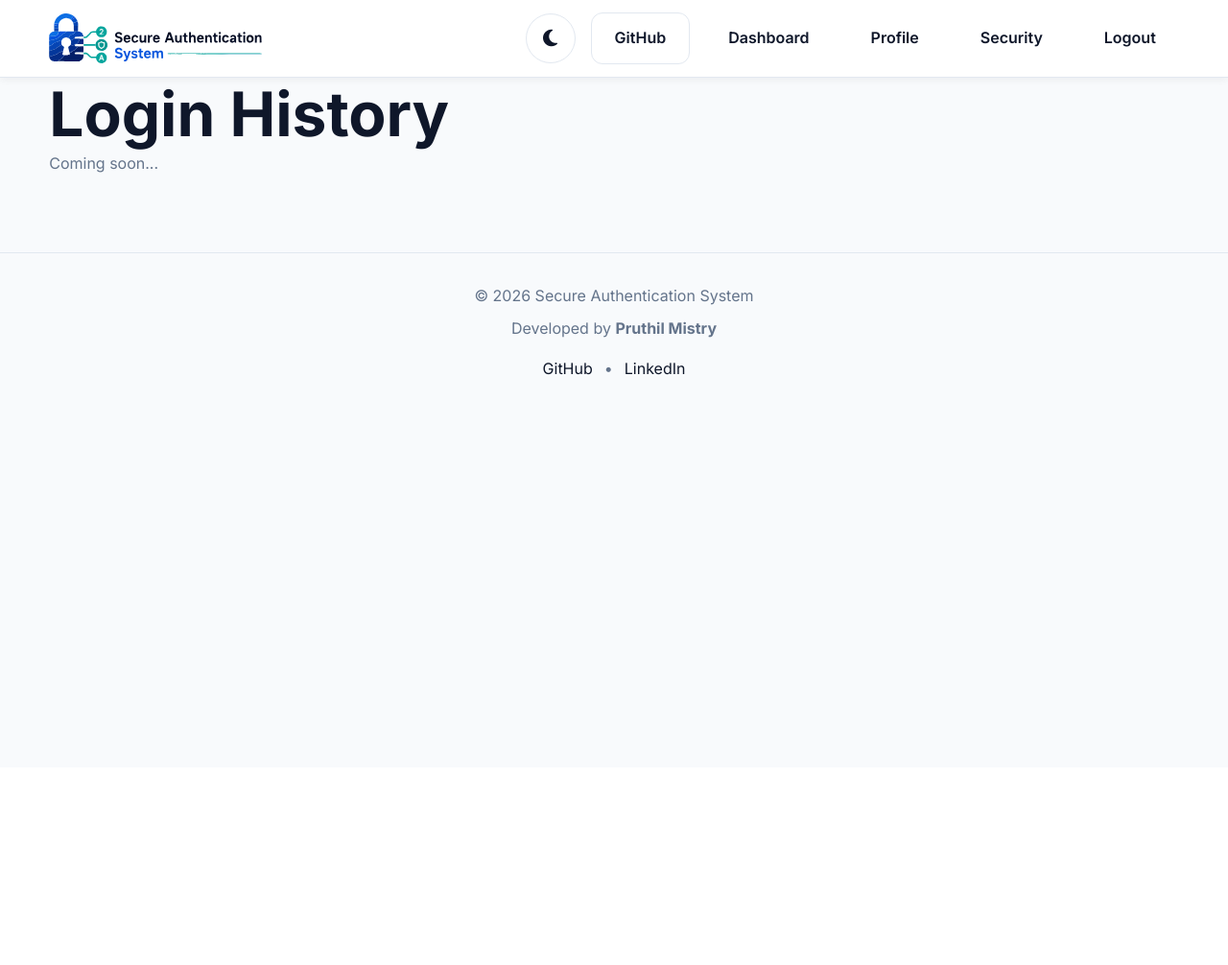
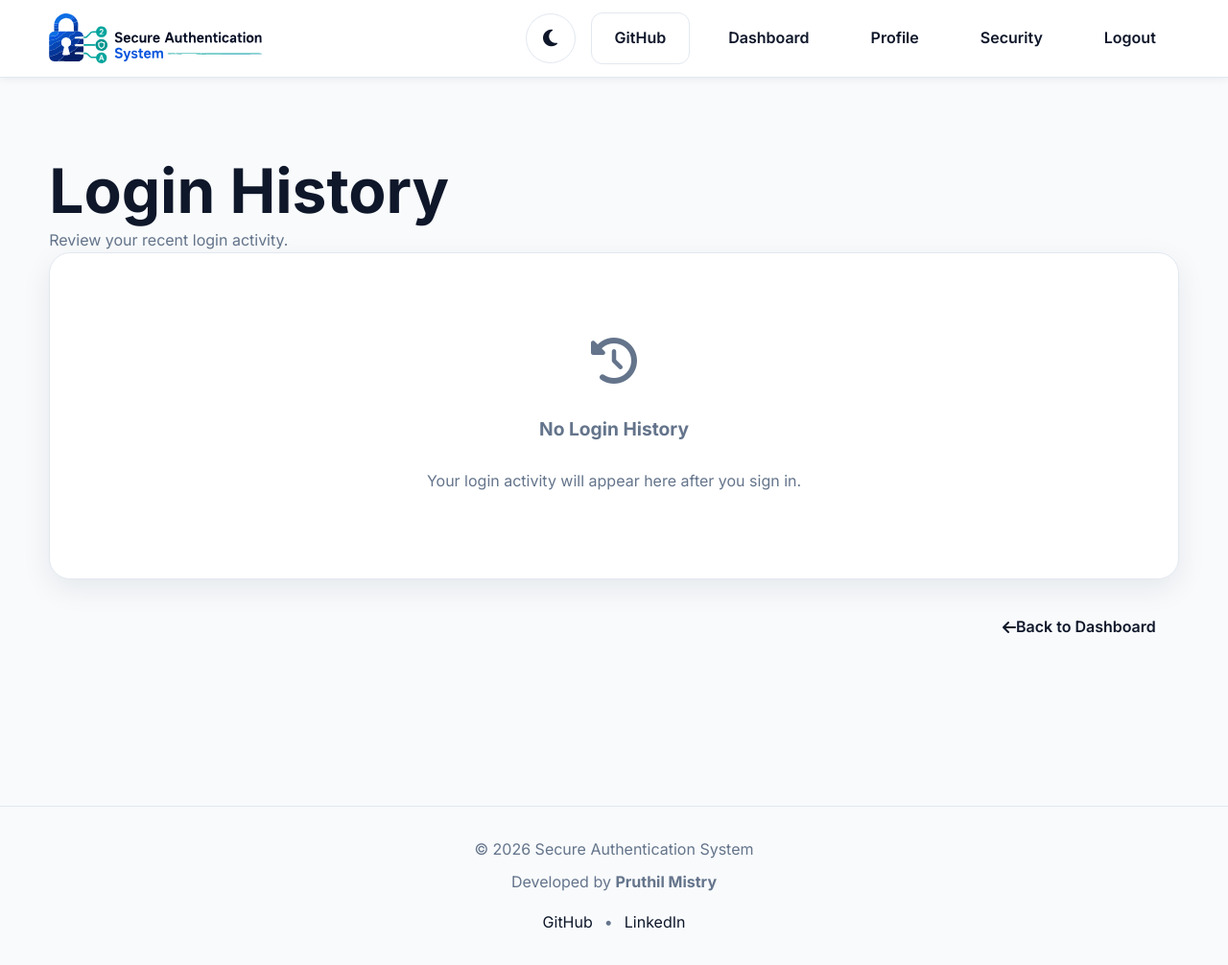
Before and after one commit to Pruthil-21/secure-authentication-system, a Flask app: page /login-history in a window 1280 px wide. Shown: the whole page at 96% size. Before the commit the page ends 391 px from the top, so only its background shows below. Run offline with Flask 3, Linux system fonts and the light colour scheme; the visitor is signed in with stand-in values (Sample User, id 1); data that the repository does not hold is empty; some libraries are stand-ins or nearby versions.

Commit message:
feat(auth): add login history page

```diff
--- a/authentication/routes.py
+++ b/authentication/routes.py
@@ -306,6 +306,32 @@ def dashboard():
         **dashboard_data,
     )
 
+# ==========================================================
+# Login History
+# ==========================================================
+
+@auth_bp.route("/login-history")
+@login_required
+def login_history():
+    """
+    Display the user's login history.
+    """
+
+    history = (
+        LoginHistory.query.filter_by(
+            user_id=current_user.id,
+        )
+        .order_by(
+            LoginHistory.login_time.desc()
+        )
+        .all()
+    )
+
+    return render_template(
+        "pages/login_history.html",
+        history=history,
+    )
+
 
 # ==========================================================
 # Logout
@@ -564,15 +590,3 @@ def verify_login_otp():
     return render_template(
         "pages/verify_login_otp.html",
     )
-
-# ==========================================================
-# Login History
-# ==========================================================
-
-@auth_bp.route("/login-history")
-@login_required
-def login_history():
-
-    return render_template(
-        "pages/login_history.html",
-    )
--- a/static/css/dashboard.css
+++ b/static/css/dashboard.css
@@ -1547,3 +1547,157 @@ button {
     color:#22c55e;
 
 }
+
+/* ==========================================================
+   Login History
+========================================================== */
+
+.table-responsive {
+
+    width: 100%;
+
+    overflow-x: auto;
+
+}
+
+.history-table {
+
+    width: 100%;
+
+    border-collapse: collapse;
+
+    margin-top: 1rem;
+
+}
+
+.history-table thead {
+
+    background: var(--surface-secondary);
+
+}
+
+.history-table th {
+
+    padding: 16px;
+
+    text-align: left;
+
+    font-size: 0.95rem;
+
+    font-weight: 600;
+
+    color: var(--text-primary);
+
+    border-bottom: 1px solid var(--border-color);
+
+}
+
+.history-table td {
+
+    padding: 16px;
+
+    border-bottom: 1px solid var(--border-color);
+
+    color: var(--text-secondary);
+
+    vertical-align: middle;
+
+}
+
+.history-table tbody tr {
+
+    transition: background 0.2s ease;
+
+}
+
+.history-table tbody tr:hover {
+
+    background: var(--surface-hover);
+
+}
+
+/* ==========================================================
+   Status Badges
+========================================================== */
+
+.status-badge {
+
+    display: inline-flex;
+
+    align-items: center;
+
+    gap: 6px;
+
+    padding: 6px 12px;
+
+    border-radius: 999px;
+
+    font-size: 0.85rem;
+
+    font-weight: 600;
+
+}
+
+.status-badge.success {
+
+    background: rgba(34, 197, 94, 0.15);
+
+    color: #22c55e;
+
+}
+
+.status-badge.failed {
+
+    background: rgba(239, 68, 68, 0.15);
+
+    color: #ef4444;
+
+}
+
+/* ==========================================================
+   Empty State
+========================================================== */
+
+.empty-state {
+
+    padding: 60px 20px;
+
+    text-align: center;
+
+}
+
+.empty-state i {
+
+    font-size: 3rem;
+
+    color: var(--text-muted);
+
+    margin-bottom: 16px;
+
+}
+
+.empty-state h3 {
+
+    margin-bottom: 10px;
+
+}
+
+.empty-state p {
+
+    color: var(--text-secondary);
+
+}
+
+/* ==========================================================
+   Dashboard Actions
+========================================================== */
+
+.dashboard-actions {
+
+    margin-top: 24px;
+
+    display: flex;
+
+    justify-content: flex-end;
+
+}
--- a/templates/pages/login_history.html
+++ b/templates/pages/login_history.html
@@ -1,17 +1,93 @@
-{% extends "layout/base.html" %}
+{% extends 'layout/base.html' %}
 
 {% block title %}
-Login History
+  Login History
+{% endblock %}
+
+{% block page_css %}
+  <link rel="stylesheet" href="{{ url_for('static', filename='css/dashboard.css') }}" />
 {% endblock %}
 
 {% block content %}
+  <section class="dashboard-section">
+    <div class="dashboard-container">
+      <div class="dashboard-header">
+        <h1>Login History</h1>
 
-<div class="container">
+        <p>Review your recent login activity.</p>
+      </div>
 
-    <h1>Login History</h1>
+      <div class="dashboard-card">
+        {% if history %}
+          <div class="table-responsive">
+            <table class="history-table">
+              <thead>
+                <tr>
+                  <th>Date & Time</th>
 
-    <p>Coming soon...</p>
+                  <th>Status</th>
 
-</div>
+                  <th>Browser</th>
+
+                  <th>Operating System</th>
+
+                  <th>IP Address</th>
+                </tr>
+              </thead>
+
+              <tbody>
+                {% for login in history %}
+                  <tr>
+                    <td>{{ login.login_time.strftime('%d %b %Y %I:%M %p') }}</td>
+
+                    <td>
+                      {% if login.successful %}
+                        <span class="status-badge success">
+                          <i class="fa-solid fa-circle-check"></i>
+
+                          Success
+                        </span>
+                      {% else %}
+                        <span class="status-badge failed">
+                          <i class="fa-solid fa-circle-xmark"></i>
+
+                          Failed
+                        </span>
+                      {% endif %}
+                    </td>
+
+                    <td>{{ login.browser or 'Unknown' }}</td>
+
+                    <td>{{ login.operating_system or 'Unknown' }}</td>
+
+                    <td>{{ login.ip_address }}</td>
+                  </tr>
+                {% endfor %}
+              </tbody>
+            </table>
+          </div>
+        {% else %}
+          <div class="empty-state">
+            <i class="fa-solid fa-clock-rotate-left"></i>
+
+            <h3>No Login History</h3>
+
+            <p>Your login activity will appear here after you sign in.</p>
+          </div>
+        {% endif %}
+      </div>
+
+      <div class="dashboard-actions">
+        <a href="{{ url_for('auth.dashboard') }}" class="btn btn-secondary">
+          <i class="fa-solid fa-arrow-left"></i>
+
+          Back to Dashboard
+        </a>
+      </div>
+    </div>
+  </section>
+{% endblock %}
+
+{% block page_js %}
 
 {% endblock %}
```
Also changed, not shown: templates/pages/dashboard.html (+20 -14 lines).
